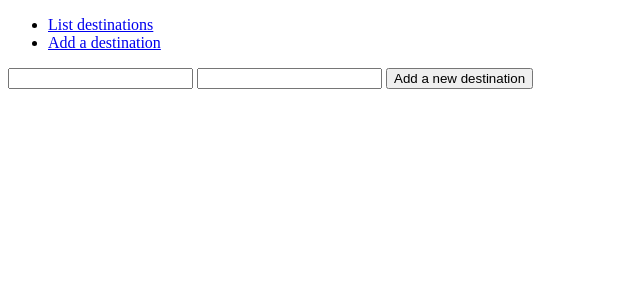
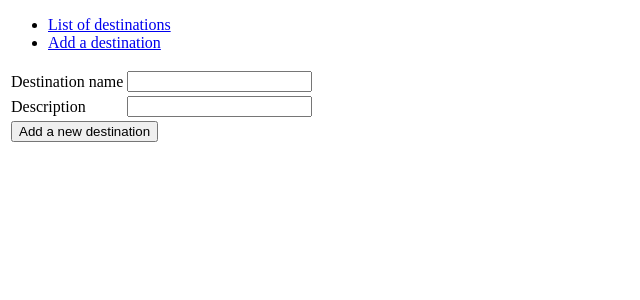
Before and after one commit to heidihas/Kaukokaipuu, a Flask app: page /destinations/new/ in a window 1280 px wide. Shown: the top 300 px of the page, without its empty margins (0-640 px from the left). Run offline with Flask 2, Linux system fonts and the light colour scheme.

Commit message:
päivitystoiminnot

```diff
--- a/application/destinations/views.py
+++ b/application/destinations/views.py
@@ -10,7 +10,11 @@ def destinations_index():
 def destinations_form():
     return render_template("destinations/new.html")
 
-@app.route("/destinations/", methods=["POST"])
+@app.route("/destinations/<destination_id>/", methods=["GET"])
+def destinations_one(destination_id):
+    return render_template("destinations/destination.html", destination = Destination.query.get(destination_id))
+
+@app.route("/destinations", methods=["POST"])
 def destinations_create():
     d = Destination(request.form.get("name"), request.form.get("description"))
 
@@ -18,3 +22,30 @@ def destinations_create():
     db.session().commit()
 
     return redirect(url_for("destinations_index"))
+
+@app.route("/destinations/<destination_id>/", methods=["POST"])
+def destinations_changename(destination_id):
+    d = Destination.query.get(destination_id)
+    d.name = request.form.get("name")
+
+    db.session().commit()
+
+    return redirect(url_for("destinations_index"))
+
+
+@app.route("/destinations/<destination_id>/", methods=["POST"])
+def destinations_changedescription(destination_id):
+    d = Destination.query.get(destination_id)
+    d.description = request.form.get("description")
+
+    db.session().commit()
+
+    return redirect(url_for("destinations_index"))
+
+
+@app.route("/destinations/<destination_id>/", methods=["POST"])
+def destinations_delete(destination_id):
+    Destination.query.filter_by(id=destination_id).delete()
+    db.session().commit()
+
+    return redirect(url_for("destinations_index"))
--- a/application/templates/destinations/list.html
+++ b/application/templates/destinations/list.html
@@ -4,12 +4,12 @@
     <table>
         <tr>
             <th>Destination</th>
-            <th>Description</th>
+            <th>Rating</th>
         </tr>
         {% for destination in destinations %}
         <tr>
-            <td>{{ destination.name }}</td>
-            <td>{{ destination.description }}</td>
+            <td><a href="{{ url_for('destinations_one', destination_id=destination.id) }}">{{ destination.name }}</a></td>
+            <td>{{ destination.rating }}</td>
         </tr>
         {% endfor %}
     </table>
--- a/application/templates/destinations/new.html
+++ b/application/templates/destinations/new.html
@@ -1,9 +1,28 @@
 {% extends "layout.html" %}
 
 {% block body %}
-<form method="POST" action="{{ url_for('destinations_create') }}">
-    <input type="text" name="name"/>
-    <input type="text" name="description"/>
-    <input type="submit" value="Add a new destination"/>
+<form method="POST" action="{{ url_for('destinations_create') }}" id="newform">
+    <table>
+        <tr>
+            <td>
+                Destination name
+            </td>
+            <td>
+                <input type="text" name="name"/>
+            </td>
+        </tr>
+        <tr>
+            <td>
+                Description
+            </td>
+            <td>
+                <input type="text" name="description"/>
+            </td>
+        </tr>
+        <tr>
+            <td colspan="2">
+                <input type="submit" value="Add a new destination"/>
+            </td>
+        </tr>
 </form>
 {% endblock %}
--- a/application/templates/layout.html
+++ b/application/templates/layout.html
@@ -7,7 +7,7 @@
 
   <body>
     <ul>
-        <li><a href="{{ url_for('destinations_index') }}">List destinations</a></li>
+        <li><a href="{{ url_for('destinations_index') }}">List of  destinations</a></li>
         <li><a href="{{ url_for('destinations_form') }}">Add a destination</a></li>
     </ul>
 
```
Also changed, not shown: application/templates/destinations/destination.html (added, +56 -0 lines).
